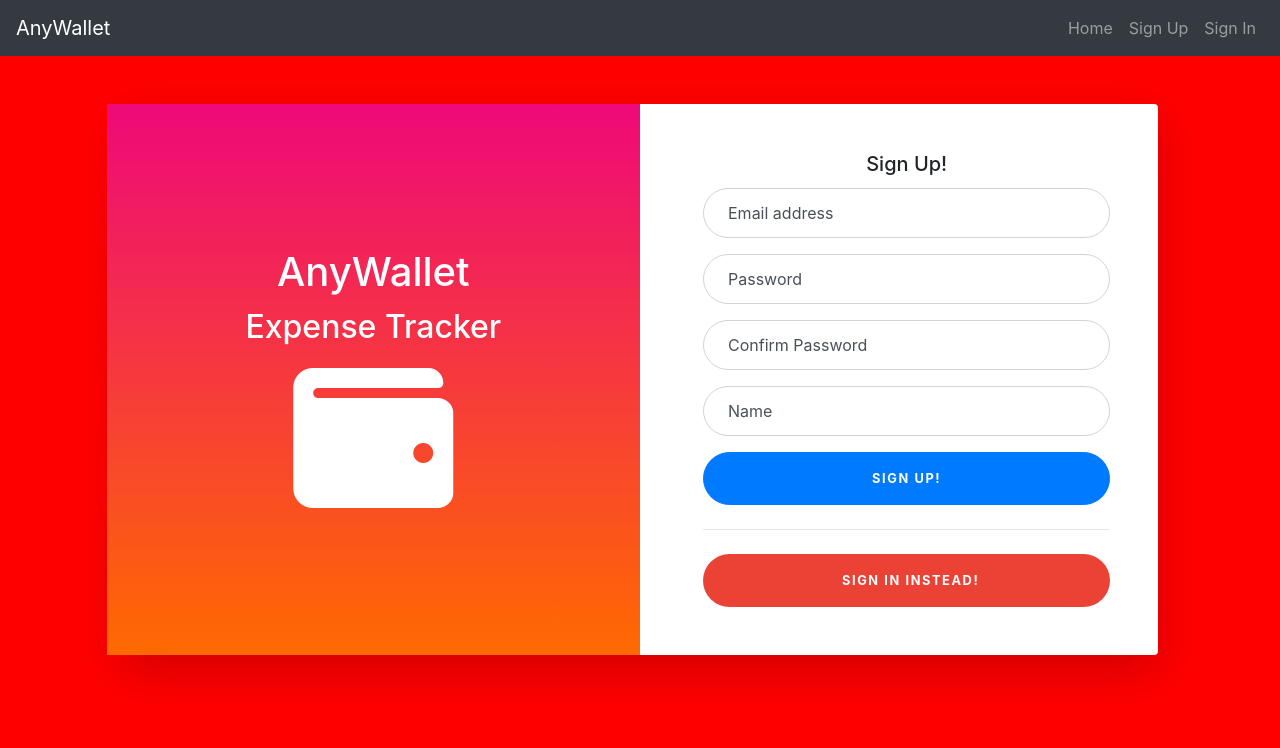
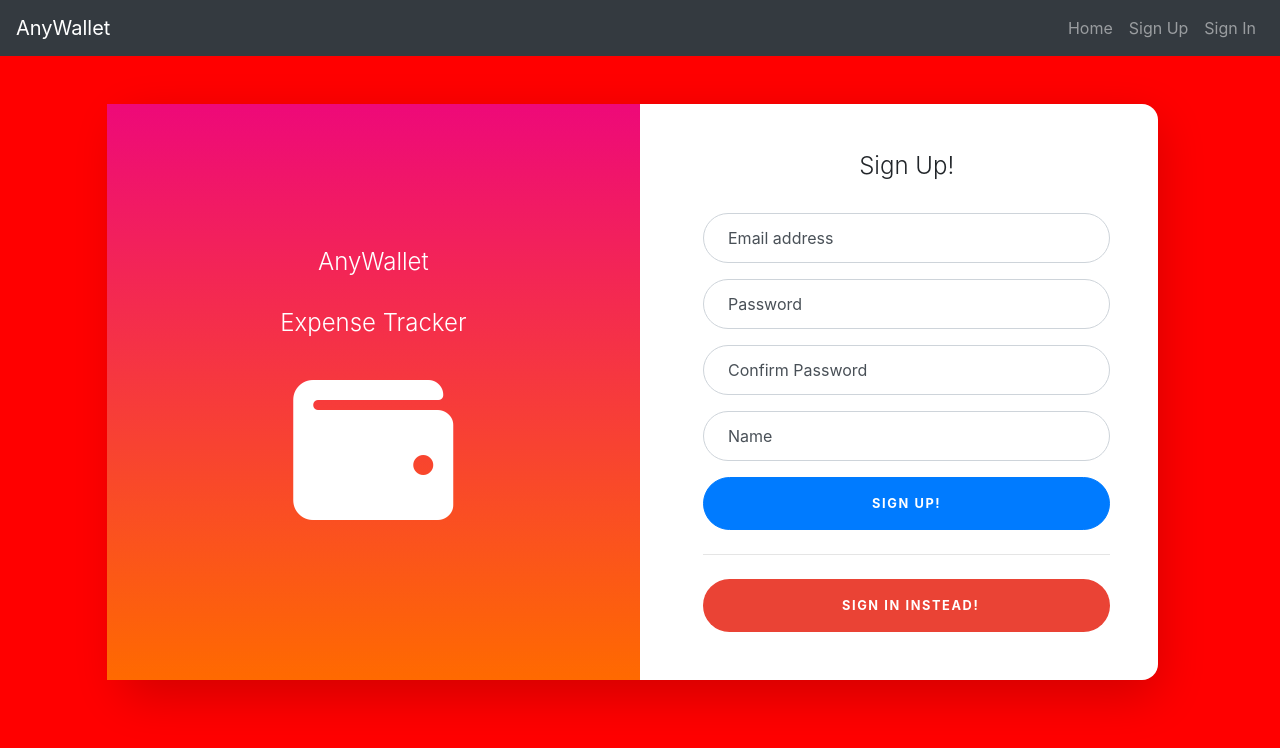
Before and after one commit to eric2702/ReactAnyWalletFinalV2, a React (Create React App) app in the folder client/: page /register in a window 1280 px wide. Shown: the top 748 px of the page. Built offline with nearby package versions, Linux system fonts and the light colour scheme; no server answers; some icons are missing.

Commit message:
fixed login and register view

```diff
--- a/client/src/components/Login.js
+++ b/client/src/components/Login.js
@@ -60,7 +60,7 @@ const Login = () => {
           <div className="col-xl-10 col-lg-11 col-md-9">
             <div
               data-aos="fade-right"
-              className="card o-hidden border-0 shadow-lg my-5"
+              className="card o-hidden card-signin border-0 shadow-lg my-5"
             >
               <div className="card-body p-0">
                 <div className="row">
--- a/client/src/components/Register.js
+++ b/client/src/components/Register.js
@@ -62,7 +62,7 @@ const Register = () => {
           <div className="col-xl-10 col-lg-11 col-md-9">
             <div
               data-aos="fade-right"
-              className="card o-hidden border-0 shadow-lg my-5"
+              className="card card-signin o-hidden border-0 shadow-lg my-5"
             >
               <div className="card-body p-0">
                 <div className="row">
```
